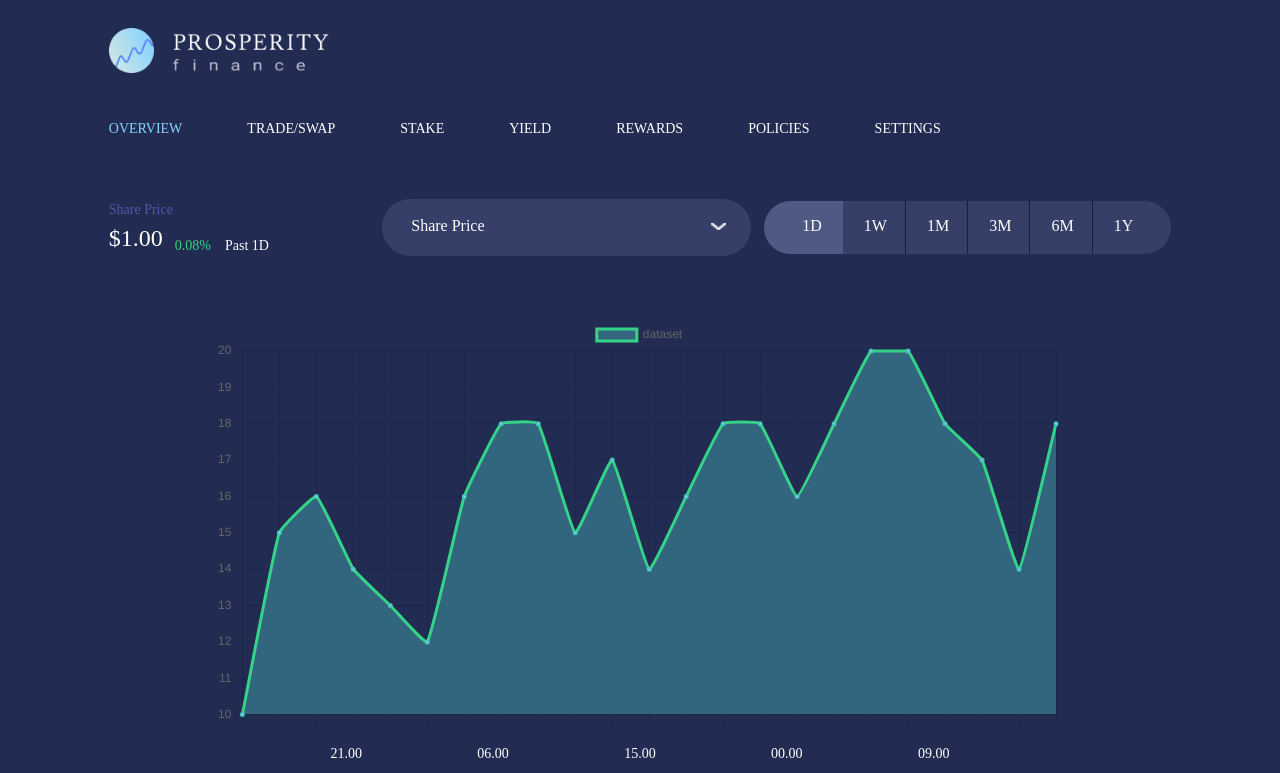
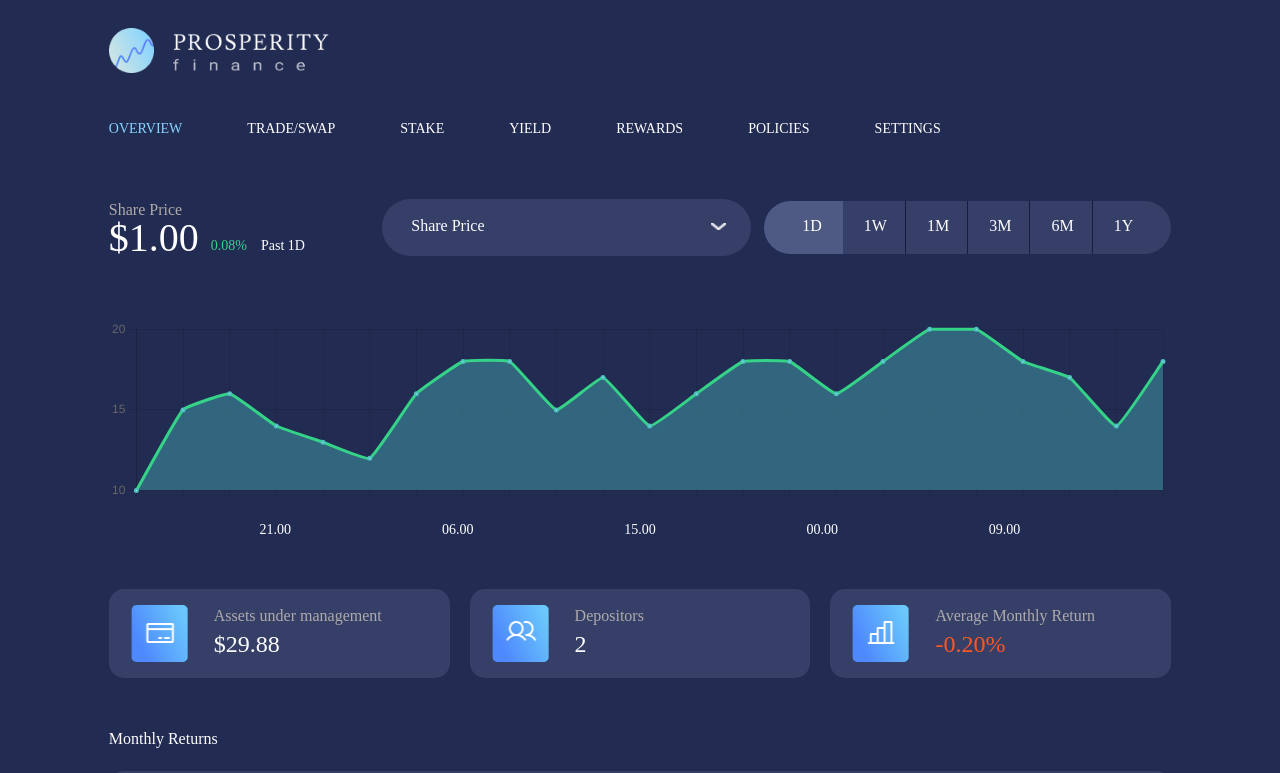
Before and after one commit to RedBlood639/aave-next-figma, a Next.js app: page /enz/overview in a window 1280 px wide. Shown: the top 773 px of the page. Built offline with nearby package versions, Linux system fonts and the light colour scheme; what @styled-system/theme-get would draw is missing.

Commit message:
Fix:FontSize & GraphSize

```diff
--- a/src/pages/enz/overview/index.jsx
+++ b/src/pages/enz/overview/index.jsx
@@ -46,6 +46,54 @@ const data = {
     ],
 };
 
+const options = {
+    responsive: true,
+    maintainAspectRatio: false,
+    plugins: {
+        legend: {
+            display: false,
+        },
+        tooltip: {
+            callbacks: {
+                title: function (tooltipItem, data) {
+                    return tooltipItem[0].formattedValue;
+                },
+                label: function () {
+                    return;
+                },
+            },
+            yAlign: "bottom",
+            backgroundColor: "black",
+            titleFontSize: 16,
+            titleFontColor: "#0066ff",
+            bodyFontColor: "#000",
+            bodyFontSize: 16,
+            displayColors: false,
+        },
+    },
+    scaleShowValues: true,
+    scales: {
+        x: {
+            ticks: {
+                autoSkip: false,
+            },
+        },
+        yAxes: {
+            stacked: true,
+            beginAtZero: false,
+            ticks: {
+
+                stepSize: 5,
+            },
+        },
+    },
+    elements: {
+        line: {
+            tension: 0.4,
+        },
+    },
+}
+
 const Overview = () => {
 
     return (
@@ -57,7 +105,7 @@ const Overview = () => {
                             Share Price
                         </div>
                         <div className={styles.mixlabelgroup}>
-                            <div className={styles.bignormal}>$1.00</div>
+                            <div className={styles.largenormal}>$1.00</div>
                             <div className={styles.sublabelgroup}>
                                 <div className={styles.smallgreen}>0.08%</div>
                                 <div className={styles.smallnormal}>Past 1D</div>
@@ -80,7 +128,7 @@ const Overview = () => {
                     </div>
                 </div>
                 <div className={styles.chart}>
-                    <Line data={data} />
+                    <Line data={data} options={options} />
                     <div className={styles.xaxis}>
                         <div className={styles.smallnormal}>21.00</div>
                         <div className={styles.smallnormal}>06.00</div>
--- a/src/pages/enz/overview/overview.module.css
+++ b/src/pages/enz/overview/overview.module.css
@@ -78,20 +78,19 @@
   padding: 16px 22px;
 }
 .chart {
+  position: relative;
+  width: 100%;
+  height: 200px;
   padding-top: 63px;
-  width: 80%;
   display: flex;
   flex-direction: column;
-  margin: auto;
-  /* height: 200px; */
 }
 .xaxis {
   display: flex;
   justify-content: space-evenly;
 }
 .chart canvas {
-  /* aspect-ratio: 3/1; */
-  height: 1% !important;
+  aspect-ratio: 2/1;
 }
 .tablepart {
   display: flex;
@@ -225,6 +224,7 @@
   padding: 62px 0 87px 0;
 }
 .bignormal,
+.largenormal,
 .bigorange {
   font-family: Poppins;
   font-style: normal;
@@ -232,6 +232,9 @@
   font-size: 24px;
   line-height: 36px;
   color: #ffffff;
+}
+.largenormal {
+  font-size: 40px;
 }
 .bigorange {
   color: #ff5621;
@@ -266,7 +269,8 @@
   color: #ff5621;
 }
 .smallgrey {
-  color: #4e59a6;
+  font-size: 16px;
+  color: #afabab;
 }
 .smalllight {
   color: #7b87b6;
```
